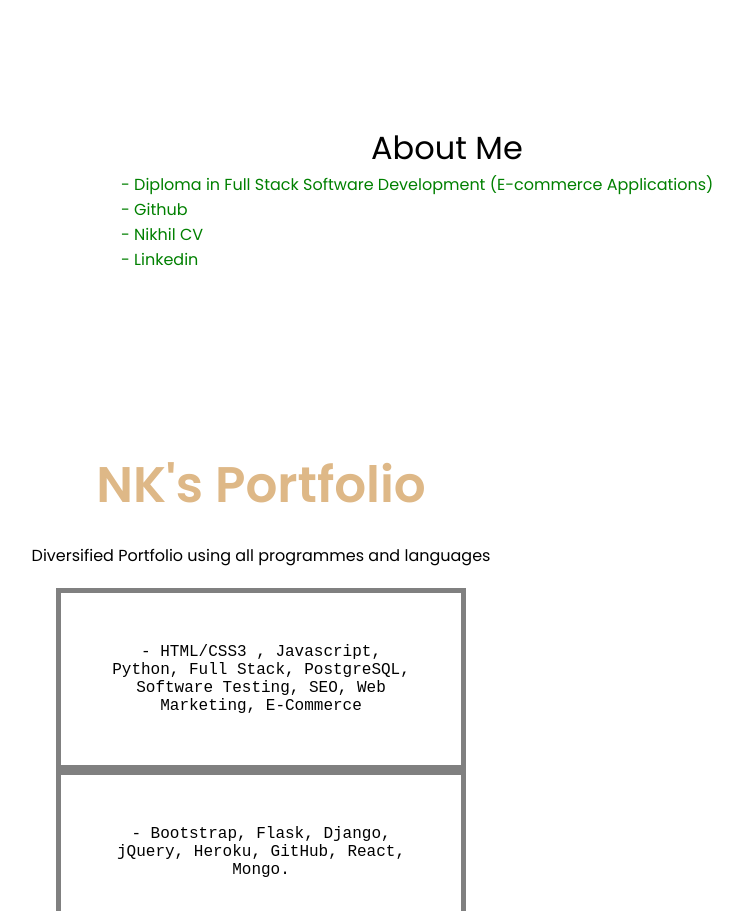
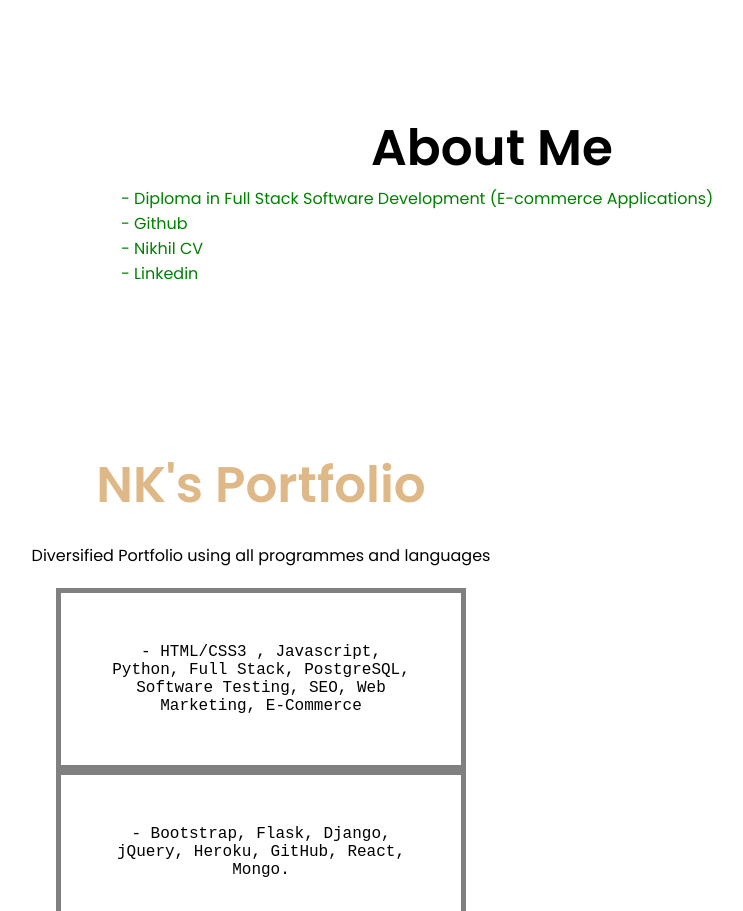
Before and after one commit to nikhilkalhan92/React-Portfolio, a React (Create React App) app in the folder nik-portfolio/: page / in a window 1280 px wide. Shown: the part 802-1713 px from the top of the page, without its empty margins (379-1122 px from the left). Built offline with nearby package versions, Linux system fonts and the light colour scheme.

Commit message:
css changes

```diff
--- a/nik-portfolio/src/components/about/About.css
+++ b/nik-portfolio/src/components/about/About.css
@@ -42,7 +42,8 @@
 }
 
 .a-title {
-  font-weight: 400;
+  font-size: 50px;
+  font-weight: 600;
 
 }
 
```
